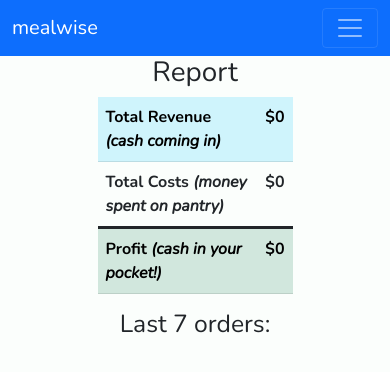
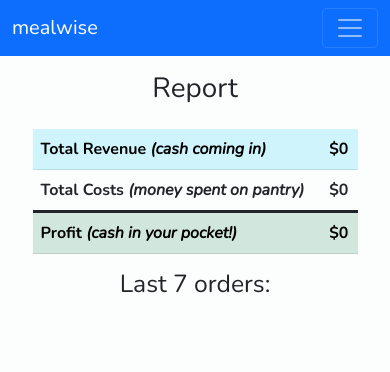
Before and after one commit to iamjameswalters/codecademy-mealwise, a Django app: page /report/ in a window 390 px wide. Shown: the top 372 px of the page. Run offline with Django 3.2, Linux system fonts and the light colour scheme; the visitor is signed in with stand-in values (Sample User, id 1); data that the repository does not hold is empty; some libraries are stand-ins or nearby versions.

Commit message:
Made Reports page more responsive

```diff
--- a/mealwise/inventory/templates/inventory/report.html
+++ b/mealwise/inventory/templates/inventory/report.html
@@ -1,11 +1,10 @@
 {% extends 'base.html' %}
 {% block extrahead %}
-<script src="https://cdn.bokeh.org/bokeh/release/bokeh-2.4.2.min.js"
-        crossorigin="anonymous"></script>
+<script src="https://cdn.bokeh.org/bokeh/release/bokeh-2.4.2.min.js" crossorigin="anonymous"></script>
 {% endblock %}
 {% block content %}
-<div class="col-6 mx-auto">
-  <h1 class="text-center">Report</h1>
+<div class="col-10 col-md-8 col-lg-6 mx-auto">
+  <h1 class="text-center p-3">Report</h1>
   <table class="table table-hover ">
     <tr class="table-info">
       <th>Total Revenue <i>(cash coming in)</i></th>
@@ -21,7 +20,9 @@
     </tr>
   </table>
   <h2 class="text-center">Last 7 orders:</h2>
+  <center class="pb-4 pb-sm-2">
   {{ chart.div|safe }}
+  </center>
   {{ chart.script|safe }}
 </div>
 {% endblock %}
--- a/mealwise/inventory/views.py
+++ b/mealwise/inventory/views.py
@@ -165,7 +165,7 @@ class ReportView(LoginRequiredMixin, TemplateView):
         y_cost.append(last7_costs[i] + y_cost[i-1])
 
     # Create graph
-    plot = figure(height=500, x_minor_ticks=2, toolbar_location=None)
+    plot = figure(max_height=450, max_width=550, sizing_mode="scale_width", x_minor_ticks=2, toolbar_location=None)
     plot.varea(x=x, y1=y1, y2=y_revenue, fill_color='#198754',  legend_label='Revenue')
     plot.varea(x=x, y1=y1, y2=y_cost, fill_color='#DC3545', legend_label='Costs')
     plot.legend.location = 'top_left'
```
Lines whose indentation alone changed are shown as unchanged.
